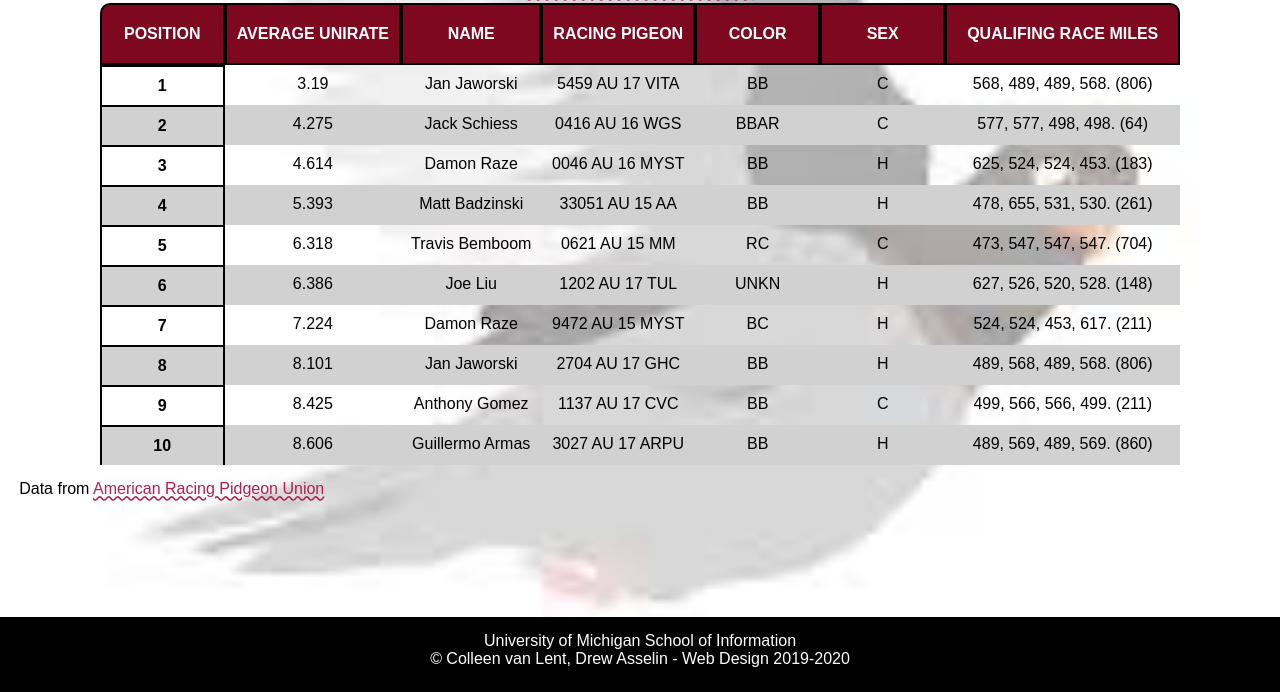
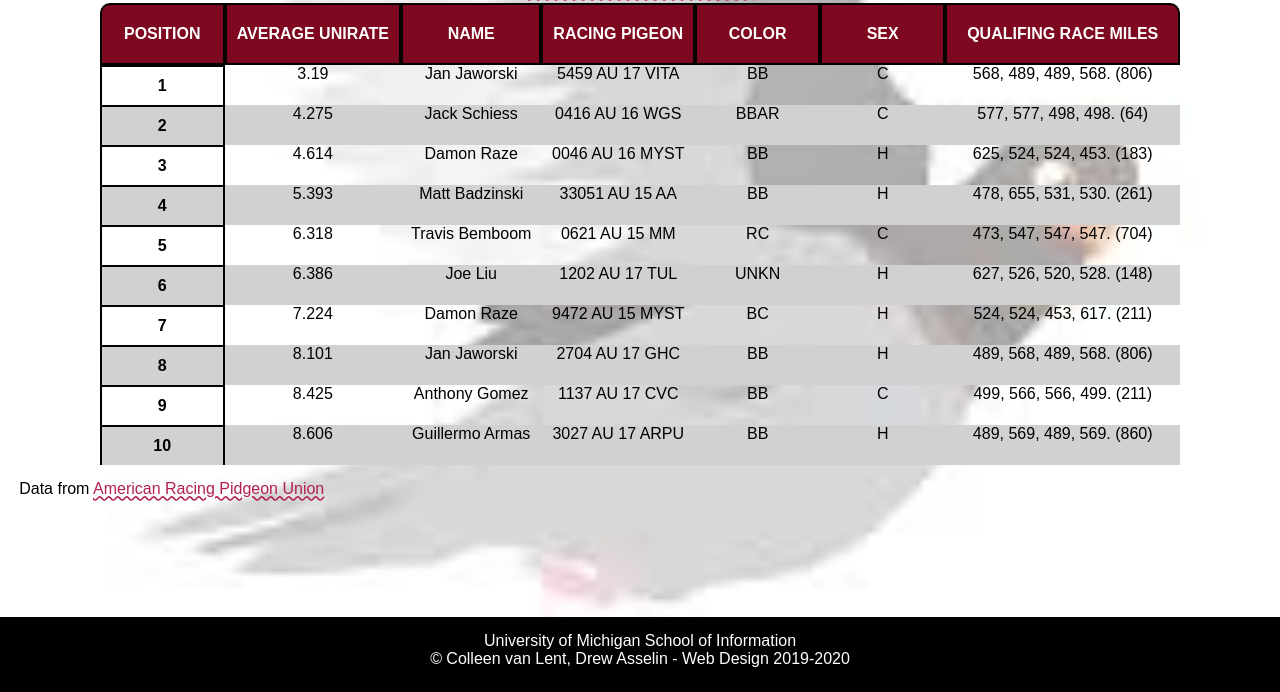
Before and after one commit to ameliadu/homework4-2021, a plain HTML site: page index.html in a window 1280 px wide. Shown: the part 108-800 px from the top of the page. Drawn offline with Linux system fonts and the light colour scheme; a web font is replaced by a local one.

Commit message:
Add files via upload

```diff
--- a/css/style.css
+++ b/css/style.css
@@ -75,7 +75,8 @@ td{
   vertical-align: top;
   border-top-width: 2px;
   border-top-color: #000000;
-  padding: 10px;
+  padding-right: 10px;
+  padding-left: 10px;
   margin: 0 auto;
 
 }
@@ -113,10 +114,12 @@ td{
   border-right-style: solid;
 }
 
+
 /*Req 6d*/
 tr:nth-child(even){
   background-color: transparent;
   text-align:center;
+
 
 
 }
@@ -129,9 +132,8 @@ tr:nth-child(even){
 
 }
 /*Req 6f*/
-tr.highlight:hover{
-  opacity: .25;
-  color: rgb(126,8,32)
+table tr:hover{
+  background-color: rgba(126,8,32,.25)
 }
 
 
@@ -159,14 +161,18 @@ tbody .rowhead:eq(10):last-of-type{
   padding: 20px;
 }
 
-tbody tr td{
+
+table tbody tr td{
   border-bottom-width: 2px;
   border-bottom-color: #000000;
   border-right-width: 2px;
   border-right-color: #000000;
 }
 
-
+table tr{
+  border-bottom-left-radius: 10px;
+  padding: 20px;
+}
 
 
 /*Req 8*/
```
